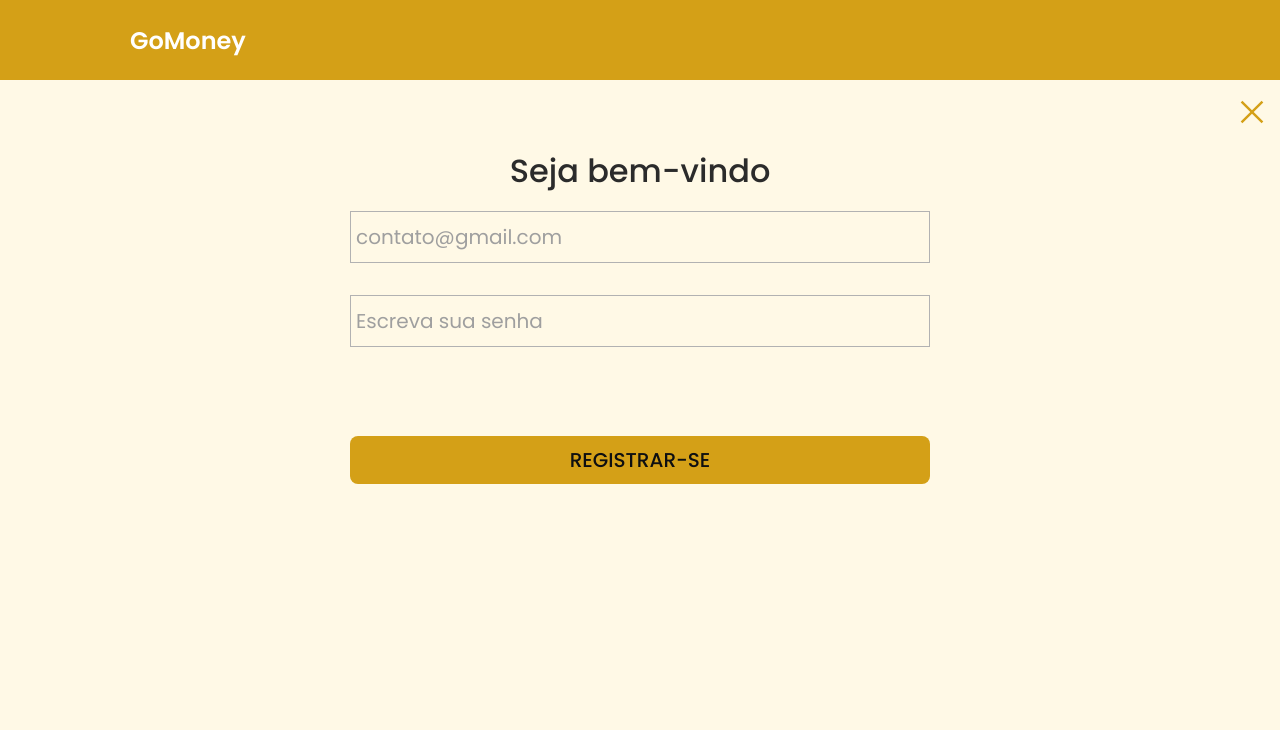
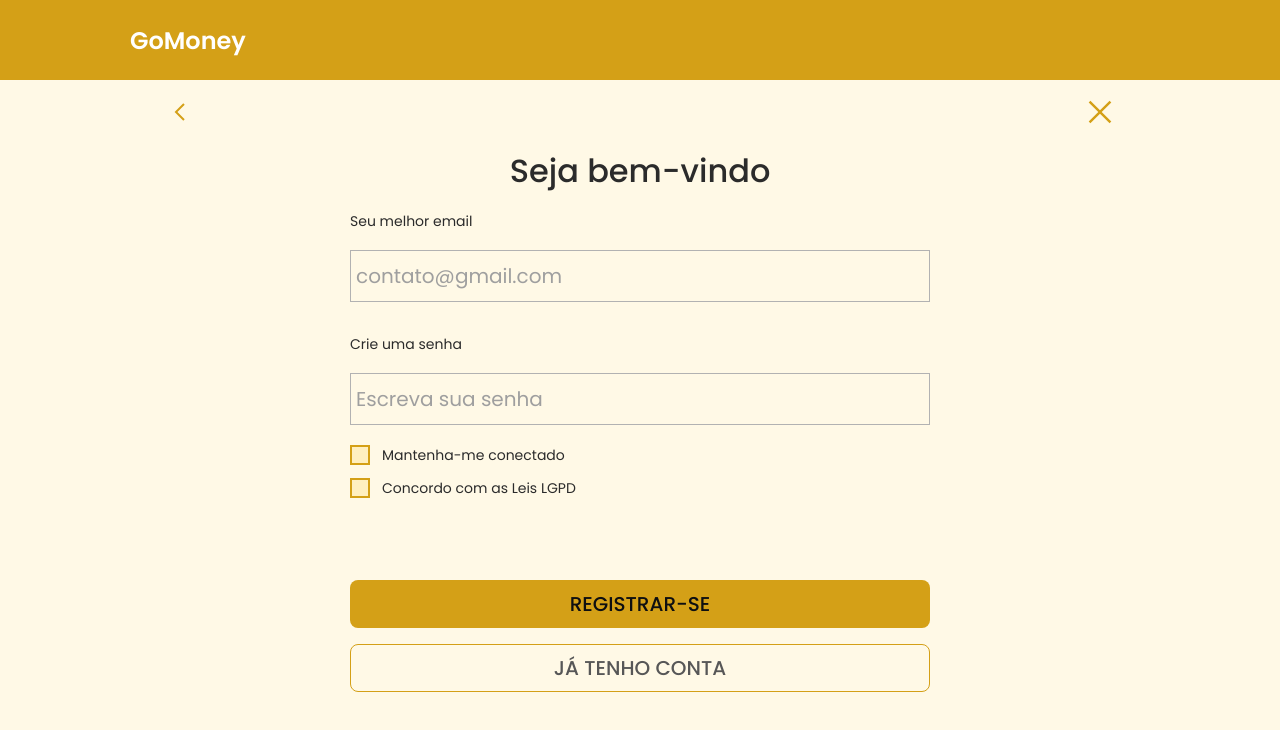
Before and after one commit to joycejsm/squad-mostarda-pipoca-agil, a Next.js app in the folder front/: page /register/user in a window 1280 px wide. Shown: the top 730 px of the page. Built offline with nearby package versions, Linux system fonts and the light colour scheme.

Commit message:
página de cadastro de novo usuário quase finalizada

```diff
--- a/front/src/app/register/user/page.module.css
+++ b/front/src/app/register/user/page.module.css
@@ -1,4 +1,4 @@
-/*arquivo de estilização da página de cadastro de nome (Register)*/
+/*arquivo de estilização da página de cadastro de novo usuário (Register)*/
 
 .page {
   display: grid;
@@ -7,10 +7,6 @@
   padding: 16px;
   gap: 16px;
   margin-top: 4px;
-
-  a {
-    justify-self: end;
-  }
 
   h1 {
     text-align: center;
@@ -24,7 +20,52 @@
     gap: 32px;
     margin: 0px;
     padding: 0px;
+
+    label {
+      margin-bottom: -14px;
+      font-size: 14px;
+    }
   }
+
+}
+
+.navContainer {
+  display: flex;
+  gap: 70vw;
+
+  a:first-child {
+    justify-self: start;
+  }
+
+  a:nth-child(2) {
+    justify-self: end;
+  }
+}
+
+.checkboxContainer {
+  display: flex;
+  margin-bottom: -12px;
+  margin-top: -12px;
+
+
+  input[type="checkbox"] {
+  box-sizing: border-box;
+  width: 20px;
+  height: 20px;
+  margin-right: 12px;
+  padding: 0;
+  border: 2px solid #D4A017;
+  appearance: none;
+  background-color: #FFEFBF;
+  outline: none;
+  transition: outline 0.1s;
+}
+
+
+input[type="checkbox"]:checked {
+  background-color: #D4A017;
+  padding: 2px;
+}
 
 }
 
@@ -32,10 +73,8 @@
   font-size: 20px;
   padding: 10px 10px 10px 5px;
   min-width: 580px;
-  /* border: none; */
   border: 1px solid #B2B2B2;
   background-color: var(--background);
-  /* background: url('/At_sign.svg') no-repeat right; */
 
   &:focus {
     outline: none;
@@ -52,7 +91,7 @@
   gap: 16px;
 }
 
-.primary {
+.formButton {
   appearance: none;
   height: 48px;
   padding: 0 90px;
@@ -68,11 +107,12 @@
   font-size: 20px;
   line-height: 20px;
   border-radius: 8px;
-  font-weight: 500; /*Medium*/
+  font-weight: 500;
+  /*Medium*/
   min-width: 580px;
 }
 
-.enabled {
+.primary {
   background: #D4A017;
   color: #0E0F11;
 }
@@ -80,6 +120,11 @@
 .disabled {
   background: #DDE1E6;
   color: #fff;
+}
+
+.secondary {
+  border-color: #D4A017;
+  color: #575757;
 }
 
 @media (max-width: 600px) {
@@ -90,12 +135,13 @@
     gap: 64px;
 
     h1 {
-      font-size: 24px;
+      font-size: 28px;
     }
   }
 
   .textForm {
     font-size: 14;
+    min-height: 52px;
     min-width: 295px;
   }
 
@@ -103,7 +149,7 @@
     flex-direction: column;
   }
 
-  .primary {
+  .formButton {
     font-size: 14px;
     height: 45px;
     padding: 0 70px;
--- a/front/src/app/register/user/page.tsx
+++ b/front/src/app/register/user/page.tsx
@@ -10,8 +10,9 @@ export default function User() {
   const [inputEmail, setInputEmail] = useState<string>("");
   const [inputPass, setInputPass] = useState<string>("");
   const validEmailPattern = /^([\w-]+\.?)+@([\w-]+\.)+([A-Za-z]{2,4})+$/; /* regex com o padrão permitido, faça o teste em https://regexr.com/ */
-  const validPassPattern = /^(?=.*[A-Z])(?=.*[!$*&@#])(?:([0-9a-zA-Z!$*&@#])(?!\1)){8,}$/; /* regex com o padrão permitido, faça o teste em https://regexr.com/ */
+  const validPassPattern = /^(?=.*[A-Z])(?=.*[!$*&@#])([0-9a-zA-Z!$*&@#]){8,}$/; /* regex com o padrão permitido, faça o teste em https://regexr.com/ */
 
+  // const validPassPattern = /^(?=.*[A-Z])(?=.*[!$*&@#])(?:([0-9a-zA-Z!$*&@#])(?!\1)){8,}$/; /* regex com o padrão permitido, faça o teste em https://regexr.com/ */
   // const validPassPattern = /^(?=.*\d)(?=.*[a-z])(?=.*[A-Z])(?=.*[!$*&@#])(?:([0-9a-zA-Z!$*&@#])(?!\1)){8,}$/; /* regex com o padrão permitido, faça o teste em https://regexr.com/ */
   const isValid: boolean = !!inputPass.match(validPassPattern) && !!inputEmail.match(validEmailPattern);
 
@@ -37,6 +38,16 @@ export default function User() {
 
   return (
     <div className={styles.page}>
+      <div className={styles.navContainer}>
+        <Link href="/register/name">
+          <Image
+            src="/Arrow_back.svg"
+            alt="Arrow_back"
+            width={24}
+            height={24}
+            priority
+          />
+        </Link>
         <Link href="/">
           <Image
             src="/close-icon.svg"
@@ -46,34 +57,54 @@ export default function User() {
             priority
           />
         </Link>
+      </div>
 
       <h1>Seja bem-vindo</h1>
 
       <form onSubmit={handleSubmit}>
+        <label htmlFor="email">Seu melhor email</label>
         <input
           className={styles.textForm}
           type='text'
+          name='email'
           placeholder='contato@gmail.com'
           value={inputEmail}
           onChange={handleEmailChange}
           onKeyDown={(e) => e.stopPropagation()}
           onKeyUp={(e) => e.stopPropagation()}
         />
+        <label htmlFor="password">Crie uma senha</label>
         <input
           className={styles.textForm}
           type='text'
+          name='password'
           placeholder='Escreva sua senha'
           value={inputPass}
           onChange={handlePasswordChange}
           onKeyDown={(e) => e.stopPropagation()}
           onKeyUp={(e) => e.stopPropagation()}
         />
+        <div className={styles.checkboxContainer}>
+          <input type="checkbox" id="checkbox1" name="checkbox1" value="Checkbox1" />
+          <label htmlFor="vehicle1">Mantenha-me conectado</label> <br />
+        </div>
+        <div className={styles.checkboxContainer}>
+          <input type="checkbox" id="checkbox2" name="checkbox2" value="Checkbox2" />
+          <label htmlFor="vehicle2">Concordo com as Leis LGPD</label> <br />
+        </div>
+
         <br />
         <div className={styles.ctas}>
           {/* <input className={`${styles.primary} ${isValid && !isTyping ? styles.enabled : styles.disabled}`}
             type="submit" value="CONTINUAR" /> */}
-          <input className={`${styles.primary} ${styles.enabled}`}
+          <input className={`${styles.formButton} ${styles.primary}`}
             type="submit" value="REGISTRAR-SE" />
+          <a
+            href="#"
+            className={`${styles.formButton} ${styles.secondary}`}
+          >
+            JÁ TENHO CONTA
+          </a>
         </div>
       </form>
     </div>
```
Also changed, not shown: front/public/Arrow_back.svg (added). Lines whose indentation alone changed are shown as unchanged.
